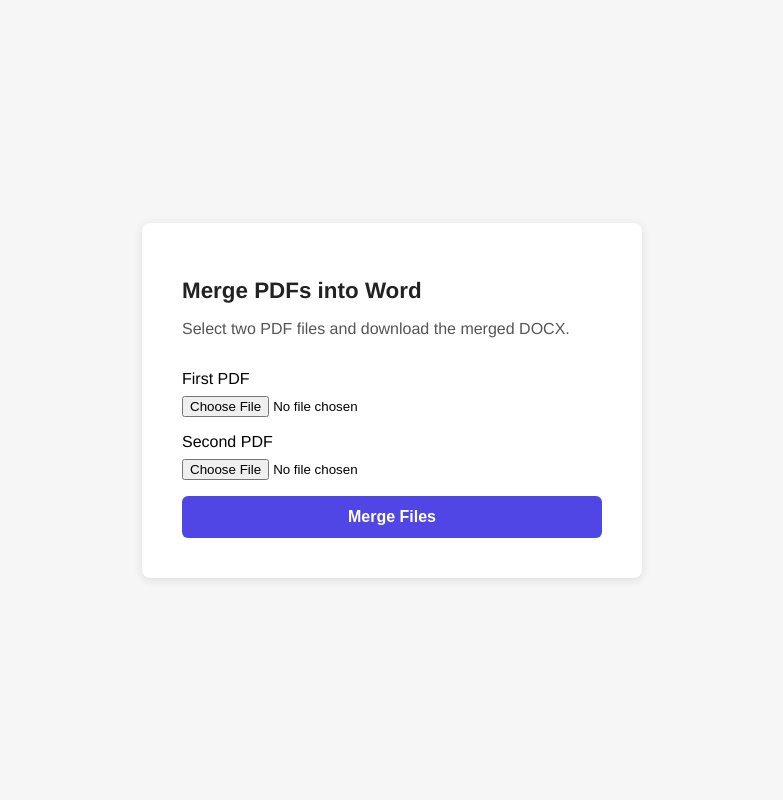
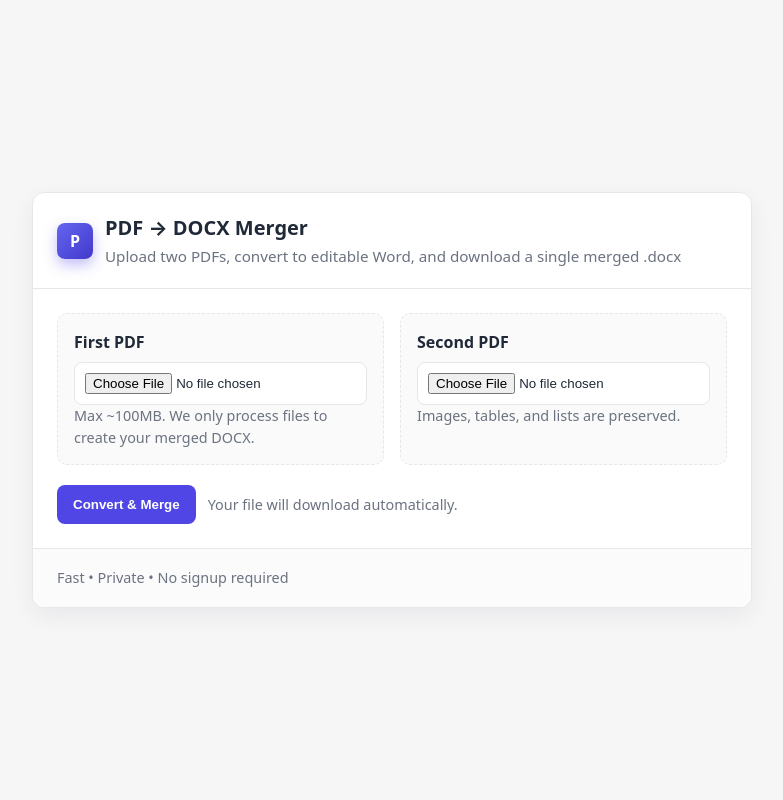
Before and after one commit to artemisnetizen/pdf-love-app, a Flask app: page / in a window 1280 px wide. Shown: the whole page, without its empty margins (248-1031 px from the left). Run offline with Flask 3, Linux system fonts and the light colour scheme.

Commit message:
Update index.html

```diff
--- a/templates/index.html
+++ b/templates/index.html
@@ -1,30 +1,143 @@
 <!doctype html>
-<html>
+<html lang="en">
 <head>
-  <meta charset="utf-8">
-  <title>PDF Merger</title>
+  <meta charset="utf-8" />
+  <meta name="viewport" content="width=device-width,initial-scale=1" />
+  <title>PDF → DOCX Merger</title>
+  <meta name="description" content="Convert and merge two PDF files into a single editable Word document (.docx). Private, fast, and free." />
   <style>
-    body { font-family: Helvetica, sans-serif; background:#f6f6f6; margin:0; display:flex; align-items:center; justify-content:center; min-height:100vh; }
-    .card { background:#fff; padding:2.5rem; border-radius:8px; box-shadow:0 2px 10px rgba(0,0,0,0.1); width:420px; }
-    h1 { margin-bottom:1rem; color:#222; font-size:1.4rem; }
-    p { margin-bottom:2rem; color:#555; }
-    label { display:block; margin-bottom:.5rem; font-weight:500; }
-    input[type=file] { margin-bottom:1rem; }
-    button { width:100%; background:#4f46e5; color:#fff; border:none; padding:.75rem; border-radius:6px; font-size:1rem; cursor:pointer; font-weight:600; }
-    button:hover { background:#3730a3; }
+    :root{
+      --bg: #f6f6f7;
+      --card: #ffffff;
+      --text: #1f2937;         /* neutral-800 */
+      --muted: #6b7280;        /* neutral-500 */
+      --primary: #4f46e5;      /* indigo-600 */
+      --primary-hover:#4338ca; /* indigo-700 */
+      --border:#e5e7eb;        /* neutral-200 */
+      --ring: rgba(79,70,229,.15);
+      --danger:#b91c1c;
+      --success:#065f46;
+    }
+    *{box-sizing:border-box}
+    html,body{height:100%}
+    body{
+      margin:0; background:var(--bg); color:var(--text);
+      font-family: ui-sans-serif, system-ui, -apple-system, "Segoe UI", Roboto, Arial, "Noto Sans", "Apple Color Emoji", "Segoe UI Emoji";
+      -webkit-font-smoothing:antialiased; line-height:1.5;
+      display:flex; align-items:center; justify-content:center;
+      padding:24px;
+    }
+    .card{
+      width:100%; max-width:720px; background:var(--card);
+      border:1px solid var(--border); border-radius:12px;
+      box-shadow:0 8px 24px rgba(15,23,42,.06);
+      overflow:hidden;
+    }
+    header{padding:20px 24px; border-bottom:1px solid var(--border); display:flex; align-items:center; gap:12px}
+    .logo{
+      width:36px; height:36px; border-radius:8px; background:linear-gradient(135deg,#6366f1,#4338ca);
+      display:inline-flex; align-items:center; justify-content:center; color:white; font-weight:800;
+      box-shadow:0 6px 14px rgba(79,70,229,.35);
+    }
+    header h1{font-size:1.25rem; margin:0}
+    header p{margin:2px 0 0; color:var(--muted); font-size:.95rem}
+    main{padding:24px}
+    .row{display:grid; grid-template-columns:1fr 1fr; gap:16px}
+    @media (max-width:640px){ .row{grid-template-columns:1fr} }
+
+    .field{border:1px dashed var(--border); border-radius:10px; padding:16px; background:#fafafa}
+    .field label{display:block; font-weight:600; margin-bottom:8px}
+    .hint{color:var(--muted); font-size:.9rem}
+    input[type="file"]{
+      width:100%; padding:10px; background:white; border:1px solid var(--border); border-radius:8px;
+    }
+    input[type="file"]:focus{outline:none; box-shadow:0 0 0 4px var(--ring); border-color:var(--primary)}
+
+    .actions{display:flex; align-items:center; gap:12px; margin-top:20px}
+    .btn{
+      appearance:none; border:none; background:var(--primary); color:white; font-weight:700;
+      padding:12px 16px; border-radius:8px; cursor:pointer;
+    }
+    .btn:hover{background:var(--primary-hover)}
+    .btn[disabled]{opacity:.6; cursor:not-allowed}
+
+    .note{color:var(--muted); font-size:.9rem}
+    .error{color:var(--danger); font-weight:600; display:none}
+    .success{color:var(--success); display:none}
+
+    footer{padding:18px 24px; border-top:1px solid var(--border); background:#fbfbfc; font-size:.9rem; color:var(--muted)}
   </style>
 </head>
 <body>
   <div class="card">
-    <h1>Merge PDFs into Word</h1>
-    <p>Select two PDF files and download the merged DOCX.</p>
-    <form action="/merge" method="post" enctype="multipart/form-data">
-      <label>First PDF</label>
-      <input type="file" name="pdf1" accept=".pdf" required>
-      <label>Second PDF</label>
-      <input type="file" name="pdf2" accept=".pdf" required>
-      <button type="submit">Merge Files</button>
-    </form>
+    <header>
+      <div class="logo" aria-hidden="true">P</div>
+      <div>
+        <h1>PDF → DOCX Merger</h1>
+        <p>Upload two PDFs, convert to editable Word, and download a single merged .docx</p>
+      </div>
+    </header>
+
+    <main>
+      <form id="mergeForm" action="/merge" method="post" enctype="multipart/form-data" target="_blank" novalidate>
+        <div class="row">
+          <div class="field">
+            <label for="pdf1">First PDF</label>
+            <input id="pdf1" name="pdf1" type="file" accept=".pdf,application/pdf" required />
+            <div class="hint">Max ~100MB. We only process files to create your merged DOCX.</div>
+          </div>
+          <div class="field">
+            <label for="pdf2">Second PDF</label>
+            <input id="pdf2" name="pdf2" type="file" accept=".pdf,application/pdf" required />
+            <div class="hint">Images, tables, and lists are preserved.</div>
+          </div>
+        </div>
+
+        <div class="actions">
+          <button id="mergeBtn" class="btn" type="submit">Convert & Merge</button>
+          <span id="msg" class="note">Your file will download automatically.</span>
+          <span id="err" class="error" role="alert"></span>
+          <span id="ok" class="success" role="status">Processing… your download will start in a new tab.</span>
+        </div>
+      </form>
+    </main>
+
+    <footer>
+      Fast • Private • No signup required
+    </footer>
   </div>
+
+  <script>
+    const form = document.getElementById('mergeForm');
+    const btn  = document.getElementById('mergeBtn');
+    const pdf1 = document.getElementById('pdf1');
+    const pdf2 = document.getElementById('pdf2');
+    const err  = document.getElementById('err');
+    const ok   = document.getElementById('ok');
+
+    function isPdf(file){
+      return file && (file.type === 'application/pdf' || file.name.toLowerCase().endsWith('.pdf'));
+    }
+
+    form.addEventListener('submit', (e) => {
+      err.style.display = 'none'; err.textContent = '';
+      ok.style.display  = 'none';
+
+      const f1 = pdf1.files[0], f2 = pdf2.files[0];
+      if(!f1 || !f2){
+        e.preventDefault(); err.textContent = 'Please choose two PDF files.'; err.style.display='inline'; return;
+      }
+      if(!isPdf(f1) || !isPdf(f2)){
+        e.preventDefault(); err.textContent = 'Both files must be PDFs (.pdf).'; err.style.display='inline'; return;
+      }
+
+      // UX: disable CTA & show status. The actual file download happens via new tab (target=_blank).
+      btn.disabled = true; btn.textContent = 'Processing…';
+      ok.style.display = 'inline';
+
+      // re-enable after a short delay so the button doesn’t stay disabled if user returns
+      setTimeout(() => { btn.disabled = false; btn.textContent = 'Convert & Merge'; }, 6000);
+    });
+  </script>
 </body>
 </html>
```
